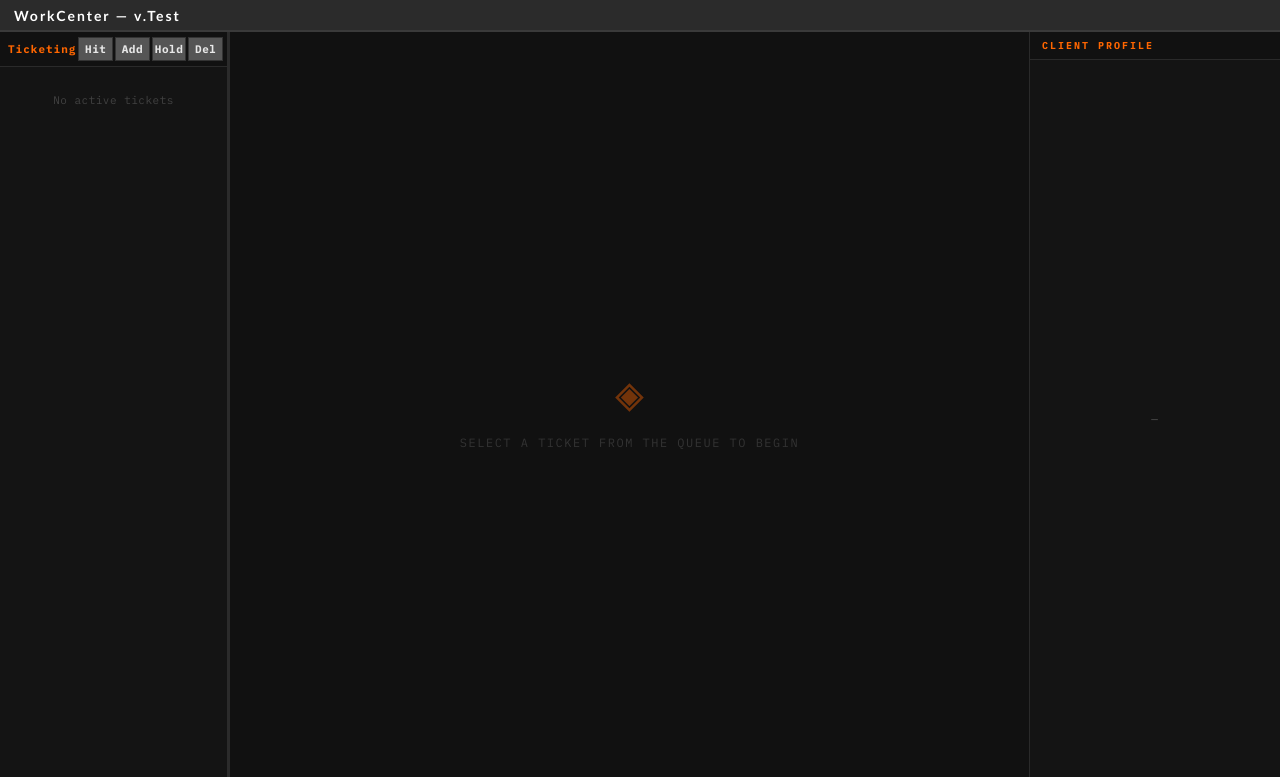
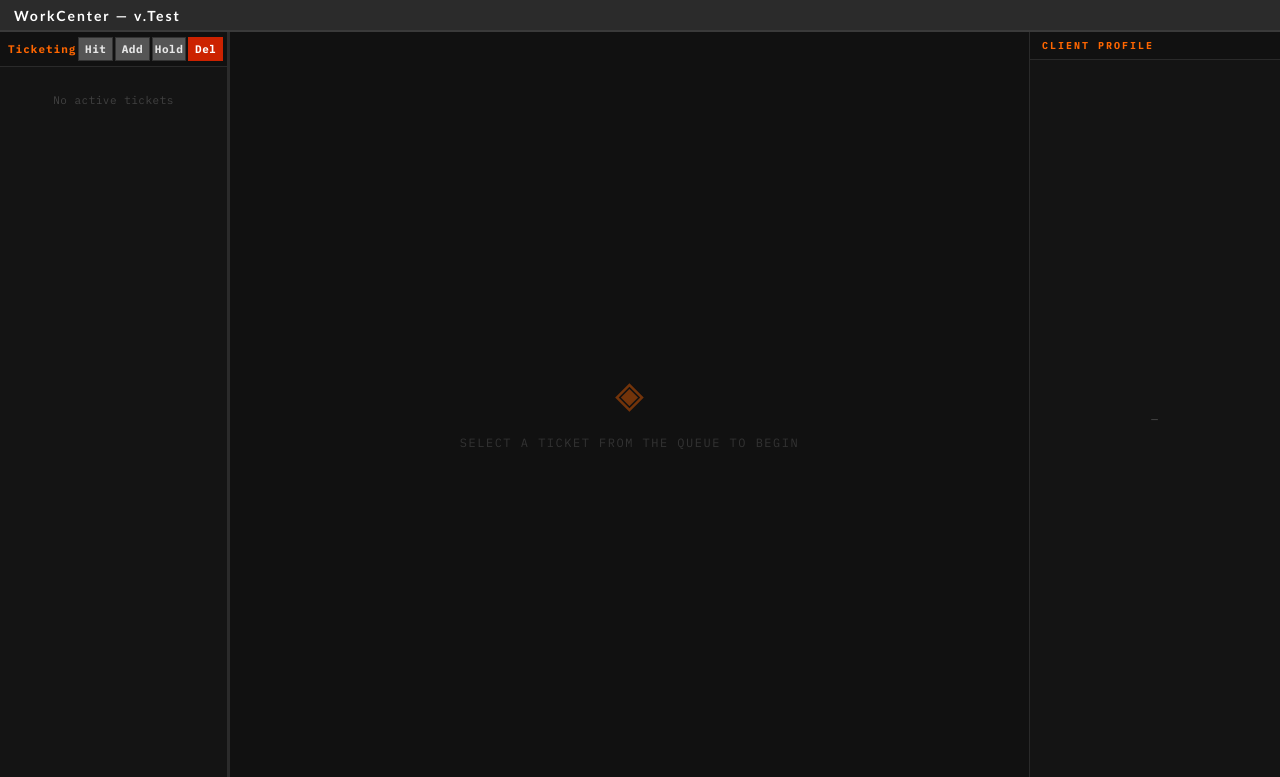
Before and after one commit to Olivepuer/Simulator, a Flask app: page / in a window 1280 px wide. Shown: the top 777 px of the page. Run offline with Flask 3, Linux system fonts and the light colour scheme.

Commit message:
index.html

```diff
--- a/templates/index.html
+++ b/templates/index.html
@@ -32,7 +32,7 @@
         <button class="status-btn" id="btn-hit"  onclick="setStatus('hit')">Hit</button>
         <button class="status-btn" id="btn-add"  onclick="setStatus('add')">Add</button>
         <button class="status-btn" id="btn-hold" onclick="setStatus('hold')">Hold</button>
-        <button class="status-btn" id="btn-del"  onclick="setStatus('del')">Del</button>
+        <button class="status-btn active-del" id="btn-del" onclick="setStatus('del')">Del</button>
       </div>
 
       <!-- Ticket slots container — up to 3 tickets render here -->
```
